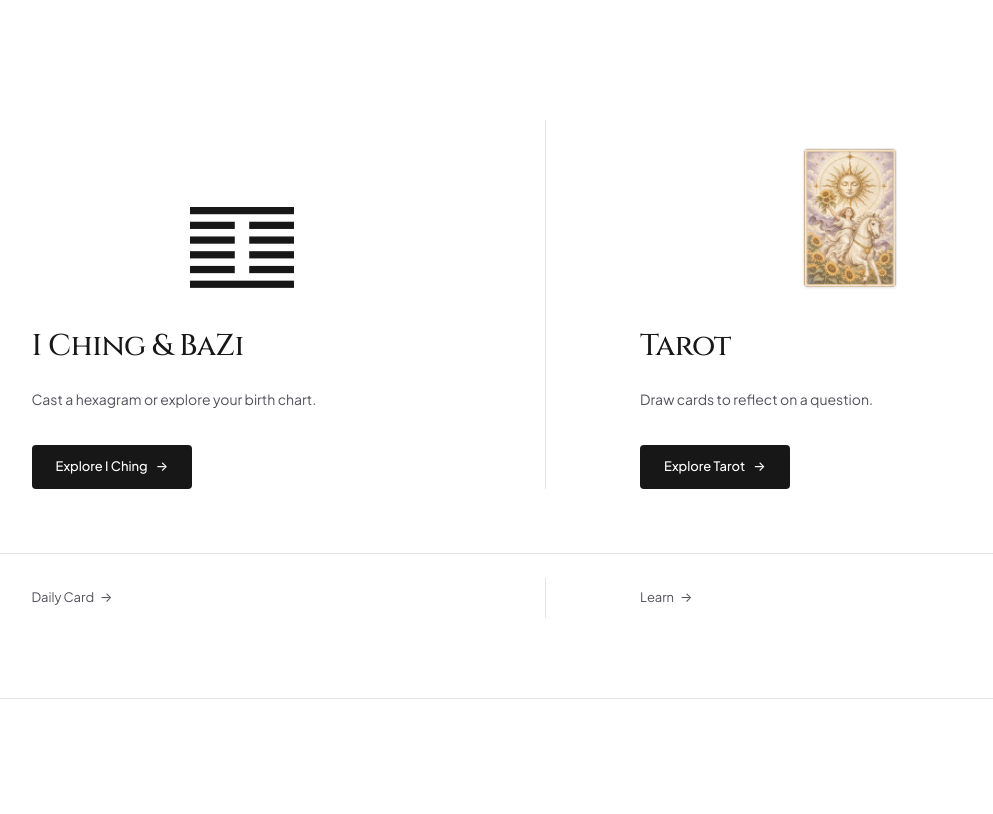
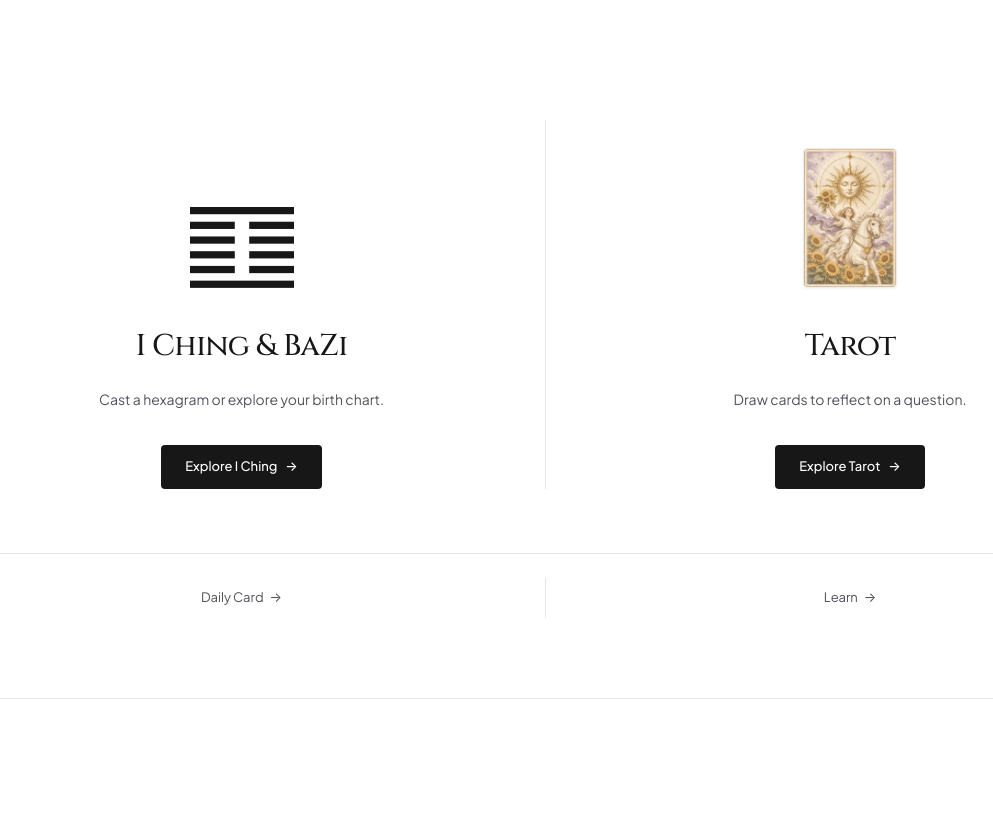
Before and after one commit to hhc883/yitarot, a Next.js app: page /en in a window 1280 px wide. Shown: the part 760-1574 px from the top of the page, without its empty margins (94-1087 px from the left). Built offline with nearby package versions, Linux system fonts and the light colour scheme; no server answers.

Commit message:
fix(portal): vertically center-align image, title, description, and CTA button in PC view

```diff
--- a/src/components/site/PortalEntry.tsx
+++ b/src/components/site/PortalEntry.tsx
@@ -28,23 +28,23 @@ export function PortalEntry({ lang = 'zh' }: { lang?: string }) {
         <div className="grid grid-cols-1 md:grid-cols-2 md:divide-x md:divide-[#E4E4E7]">
           {/* 左侧入口：东方 · 易经与八字 */}
           <div className="flex flex-col justify-between pb-8 md:pb-0 md:pr-8 lg:pr-12">
-            <div className="w-full max-w-[380px] lg:max-w-[420px] mx-auto flex flex-row md:flex-col items-start gap-5 sm:gap-6">
-              {/* 视觉舞台：严格固定对齐高度，桌面底部对齐基准线 */}
+            <div className="w-full max-w-[380px] lg:max-w-[420px] mx-auto flex flex-row md:flex-col items-start md:items-center gap-5 sm:gap-6">
+              {/* 视觉舞台：严格固定对齐高度，桌面底部对齐基准线，水平垂直轴线居中 */}
               <div className="flex w-[60px] sm:w-[72px] shrink-0 items-start justify-center pt-1 md:h-[180px] md:w-full md:items-end md:justify-center md:pb-3 md:pt-0">
                 <HexagramGraphic className="w-[56px] sm:w-[68px] md:w-[104px] h-auto drop-shadow-2xs" />
               </div>
 
-              {/* 文本与按钮区：严格对齐基准线 */}
-              <div className="flex-1 min-w-0 md:w-full flex flex-col items-start">
+              {/* 文本与按钮区：移动端靠左，PC 视图图片与文本绝对垂直居中对齐 */}
+              <div className="flex-1 min-w-0 md:w-full flex flex-col items-start md:items-center md:text-center">
                 <h2 className="font-serif text-[22px] sm:text-[26px] md:text-[30px] font-normal tracking-tight text-[#171717]">
                   {isEn ? 'I Ching & BaZi' : '易经与八字'}
                 </h2>
-                <p className="mt-1.5 md:mt-2 text-[13px] sm:text-[14px] leading-relaxed text-[#52525B] md:min-h-[2.75rem] flex items-center">
+                <p className="mt-1.5 md:mt-2 text-[13px] sm:text-[14px] leading-relaxed text-[#52525B] md:min-h-[2.75rem] flex items-center md:justify-center">
                   {isEn
                     ? 'Cast a hexagram or explore your birth chart.'
                     : '起一卦，或查看八字命盘。'}
                 </p>
-                <div className="mt-4 md:mt-6">
+                <div className="mt-4 md:mt-6 w-full flex justify-start md:justify-center">
                   <Link
                     href={`/${lang}/east`}
                     prefetch={false}
@@ -61,8 +61,8 @@ export function PortalEntry({ lang = 'zh' }: { lang?: string }) {
 
           {/* 右侧入口：西方 · 塔罗 */}
           <div className="flex flex-col justify-between pt-8 border-t border-[#E4E4E7] md:border-t-0 md:pt-0 md:pl-8 lg:pl-12">
-            <div className="w-full max-w-[380px] lg:max-w-[420px] mx-auto flex flex-row md:flex-col items-start gap-5 sm:gap-6">
-              {/* 视觉舞台：与左侧完全相同的 180px 高度与底部基线对齐 */}
+            <div className="w-full max-w-[380px] lg:max-w-[420px] mx-auto flex flex-row md:flex-col items-start md:items-center gap-5 sm:gap-6">
+              {/* 视觉舞台：与左侧完全相同的 180px 高度与底部基准线对齐 */}
               <div className="flex w-[60px] sm:w-[72px] shrink-0 items-start justify-center pt-1 md:h-[180px] md:w-full md:items-end md:justify-center md:pb-3 md:pt-0">
                 <Image
                   src="/cards/major-arcana/the-sun.webp"
@@ -74,17 +74,17 @@ export function PortalEntry({ lang = 'zh' }: { lang?: string }) {
                 />
               </div>
 
-              {/* 文本与按钮区：与左侧完全对齐 */}
-              <div className="flex-1 min-w-0 md:w-full flex flex-col items-start">
+              {/* 文本与按钮区：与左侧完全对称对齐 */}
+              <div className="flex-1 min-w-0 md:w-full flex flex-col items-start md:items-center md:text-center">
                 <h2 className="font-serif text-[22px] sm:text-[26px] md:text-[30px] font-normal tracking-tight text-[#171717]">
                   {isEn ? 'Tarot' : '塔罗'}
                 </h2>
-                <p className="mt-1.5 md:mt-2 text-[13px] sm:text-[14px] leading-relaxed text-[#52525B] md:min-h-[2.75rem] flex items-center">
+                <p className="mt-1.5 md:mt-2 text-[13px] sm:text-[14px] leading-relaxed text-[#52525B] md:min-h-[2.75rem] flex items-center md:justify-center">
                   {isEn
                     ? 'Draw cards to reflect on a question.'
                     : '带着一个问题来抽牌。'}
                 </p>
-                <div className="mt-4 md:mt-6">
+                <div className="mt-4 md:mt-6 w-full flex justify-start md:justify-center">
                   <Link
                     href={`/${lang}/west`}
                     prefetch={false}
@@ -100,11 +100,11 @@ export function PortalEntry({ lang = 'zh' }: { lang?: string }) {
           </div>
         </div>
 
-        {/* 底部轻量链接：双栏对齐与中缝延伸 */}
+        {/* 底部轻量链接：双栏居中对齐与中缝延伸 */}
         <div className="mt-12 sm:mt-16 border-t border-[#E4E4E7] pt-6">
           <div className="grid grid-cols-1 md:grid-cols-2 md:divide-x md:divide-[#E4E4E7]">
             <div className="pb-3 md:pb-0 md:pr-8 lg:pr-12">
-              <div className="w-full max-w-[380px] lg:max-w-[420px] mx-auto flex items-center text-[13px]">
+              <div className="w-full max-w-[380px] lg:max-w-[420px] mx-auto flex items-center justify-start md:justify-center text-[13px]">
                 <Link
                   href={`/${lang}/fortune/daily`}
                   prefetch={false}
@@ -117,7 +117,7 @@ export function PortalEntry({ lang = 'zh' }: { lang?: string }) {
             </div>
 
             <div className="pt-3 md:pt-0 md:pl-8 lg:pl-12">
-              <div className="w-full max-w-[380px] lg:max-w-[420px] mx-auto flex items-center text-[13px]">
+              <div className="w-full max-w-[380px] lg:max-w-[420px] mx-auto flex items-center justify-start md:justify-center text-[13px]">
                 <Link
                   href={`/${lang}/blog`}
                   prefetch={false}
```
